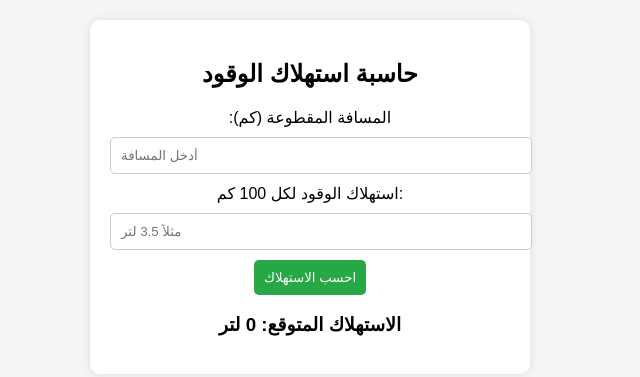
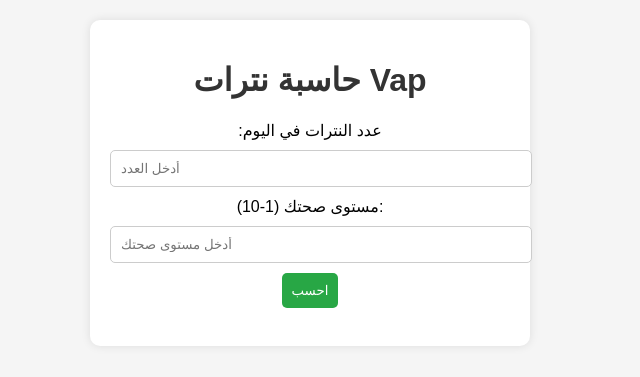
Before and after one commit to Rayane4949/My_calcul_fuel_nanon, a plain HTML site: page index.html in a window 1280 px wide. Shown: the whole page, without its empty margins (330-970 px from the left). Drawn offline with Linux system fonts and the light colour scheme.

Commit message:
Update index.html

```diff
--- a/index.html
+++ b/index.html
@@ -3,21 +3,21 @@
 <head>
     <meta charset="UTF-8">
     <meta name="viewport" content="width=device-width, initial-scale=1.0">
-    <title>قياس استهلاك الوقود</title>
+    <title>Nanone Calculator Vap</title>
     <link rel="stylesheet" href="style.css">
 </head>
 <body>
     <div class="container">
-        <h2>حاسبة استهلاك الوقود</h2>
-        <label>المسافة المقطوعة (كم):</label>
-        <input type="number" id="distance" placeholder="أدخل المسافة">
+        <h1>حاسبة نترات Vap</h1>
+        <label for="nitrateCount">عدد النترات في اليوم:</label>
+        <input type="number" id="nitrateCount" placeholder="أدخل العدد">
 
-        <label>استهلاك الوقود لكل 100 كم:</label>
-        <input type="number" id="fuelRate" placeholder="مثلاً 3.5 لتر">
+        <label for="healthFactor">مستوى صحتك (1-10):</label>
+        <input type="number" id="healthFactor" min="1" max="10" placeholder="أدخل مستوى صحتك">
 
-        <button onclick="calculateFuel()">احسب الاستهلاك</button>
+        <button onclick="calculate()">احسب</button>
 
-        <h3>الاستهلاك المتوقع: <span id="result">0</span> لتر</h3>
+        <p id="result"></p>
     </div>
 
     <script src="script.js"></script>
```
